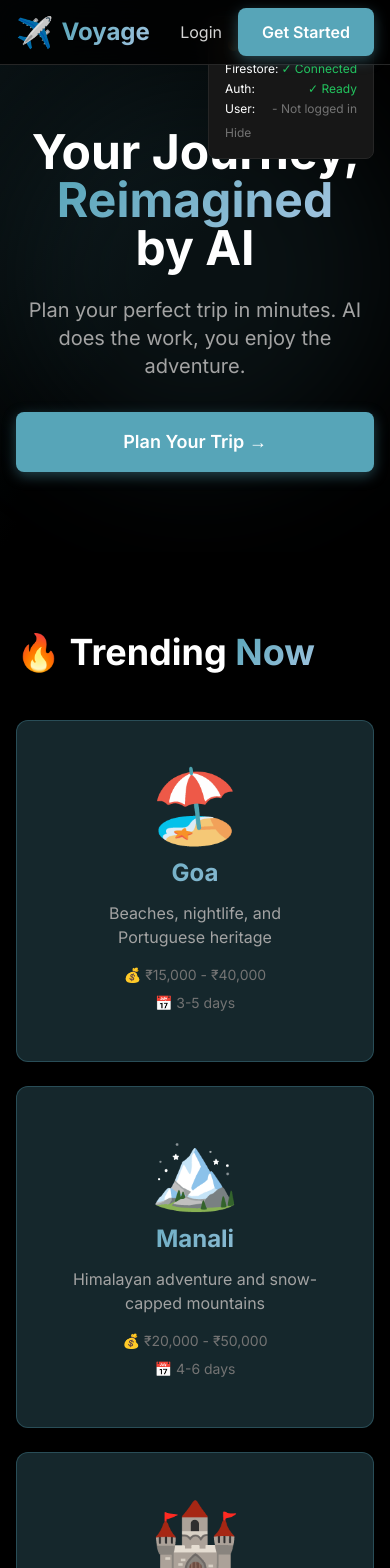
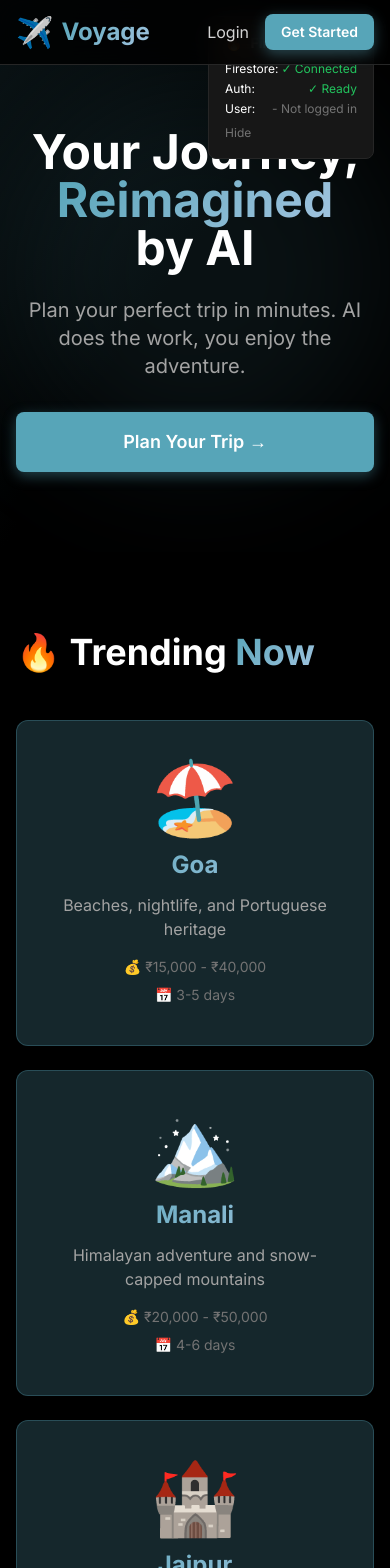
Before and after one commit to Ayush102005/Voyage-app, a React (Vite) app in the folder frontend/: page / in a window 390 px wide. Shown: the top 1568 px of the page. Built offline with nearby package versions, Linux system fonts and the light colour scheme; no server answers.

Commit message:
Add mobile-responsive CSS utilities and optimize scrollbars for mobile devices

```diff
--- a/frontend/src/index.css
+++ b/frontend/src/index.css
@@ -177,10 +177,49 @@
   .prose a:hover {
     color: #A2C4E0;
   }
+
+  /* Mobile-specific optimizations */
+  @media (max-width: 640px) {
+    .btn-primary, .btn-secondary {
+      @apply px-4 py-2 text-sm;
+    }
+
+    .card {
+      @apply p-4;
+    }
+
+    .prose {
+      font-size: 0.75rem;
+    }
+  }
+
+  /* Utility classes for mobile scroll */
+  .scrollbar-thin::-webkit-scrollbar {
+    height: 6px;
+  }
+
+  .scrollbar-thin::-webkit-scrollbar-track {
+    @apply bg-transparent;
+  }
+
+  .scrollbar-thin::-webkit-scrollbar-thumb {
+    @apply bg-neutral-700 rounded-full;
+  }
+
+  .scrollbar-thin::-webkit-scrollbar-thumb:hover {
+    @apply bg-neutral-600;
+  }
 }
 
 ::-webkit-scrollbar {
   width: 10px;
+}
+
+/* Mobile scrollbar - thinner */
+@media (max-width: 768px) {
+  ::-webkit-scrollbar {
+    width: 6px;
+  }
 }
 
 ::-webkit-scrollbar-track {
```
